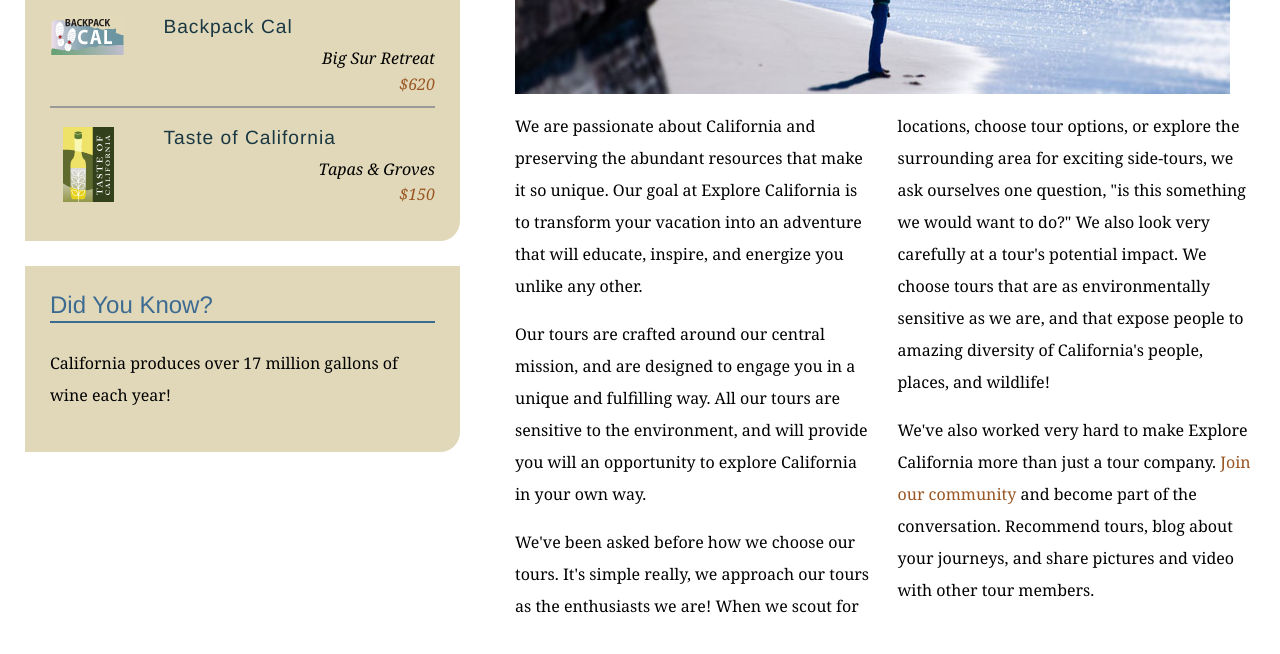
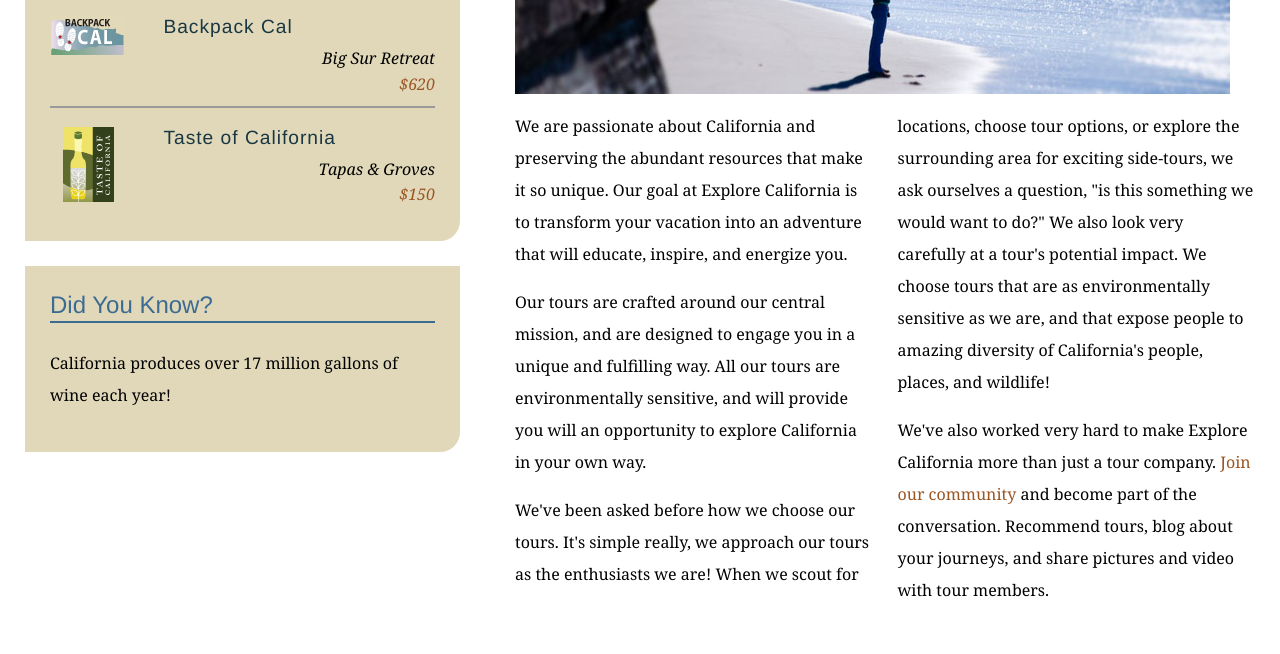
Before and after one commit to alexbsky/explore_california, a plain HTML site: page mission.html in a window 1280 px wide. Shown: the part 590-1244 px from the top of the page. Drawn offline with Linux system fonts and the light colour scheme.

Commit message:
text edits on mission page

```diff
--- a/mission.html
+++ b/mission.html
@@ -62,10 +62,10 @@
           <h1>Who we are</h1>
           <img src="assets/images/mission_look.jpg" alt="Looking out at the Pacific" class="articleImage" />
           <div class="multiCol">
-            <p>We are passionate about California and preserving the abundant resources that make it so unique. Our goal at Explore California is to transform your vacation into an adventure that will educate, inspire, and energize you unlike any other.</p>
-            <p>Our tours are crafted around our central mission, and are designed to engage you in a unique and fulfilling way. All our tours are sensitive to the environment, and will provide you will an opportunity to explore California in your own way.</p>
-            <p>We've been asked before how we choose our tours. It's simple really, we approach our tours as the enthusiasts we are! When we scout for locations, choose tour options, or explore the surrounding area for exciting side-tours, we ask ourselves one question, &quot;is this something we would want to do?&quot; We also look very carefully at a tour's potential impact. We choose tours that are as environmentally sensitive as we are, and that expose people to amazing diversity of California's people, places, and wildlife!</p>
-            <p>We've also worked very hard to make Explore California more than just a tour company. <a href="explorers/join.html">Join our community</a> and become part of the conversation. Recommend tours, blog about your journeys, and share pictures and video with other tour members.</p>
+            <p>We are passionate about California and preserving the abundant resources that make it so unique. Our goal at Explore California is to transform your vacation into an adventure that will educate, inspire, and energize you.</p>
+            <p>Our tours are crafted around our central mission, and are designed to engage you in a unique and fulfilling way. All our tours are environmentally sensitive, and will provide you will an opportunity to explore California in your own way.</p>
+            <p>We've been asked before how we choose our tours. It's simple really, we approach our tours as the enthusiasts we are! When we scout for locations, choose tour options, or explore the surrounding area for exciting side-tours, we ask ourselves a question, &quot;is this something we would want to do?&quot; We also look very carefully at a tour's potential impact. We choose tours that are as environmentally sensitive as we are, and that expose people to amazing diversity of California's people, places, and wildlife!</p>
+            <p>We've also worked very hard to make Explore California more than just a tour company. <a href="explorers/join.html">Join our community</a> and become part of the conversation. Recommend tours, blog about your journeys, and share pictures and video with tour members.</p>
           </div>
         </div>
       </div>
```
